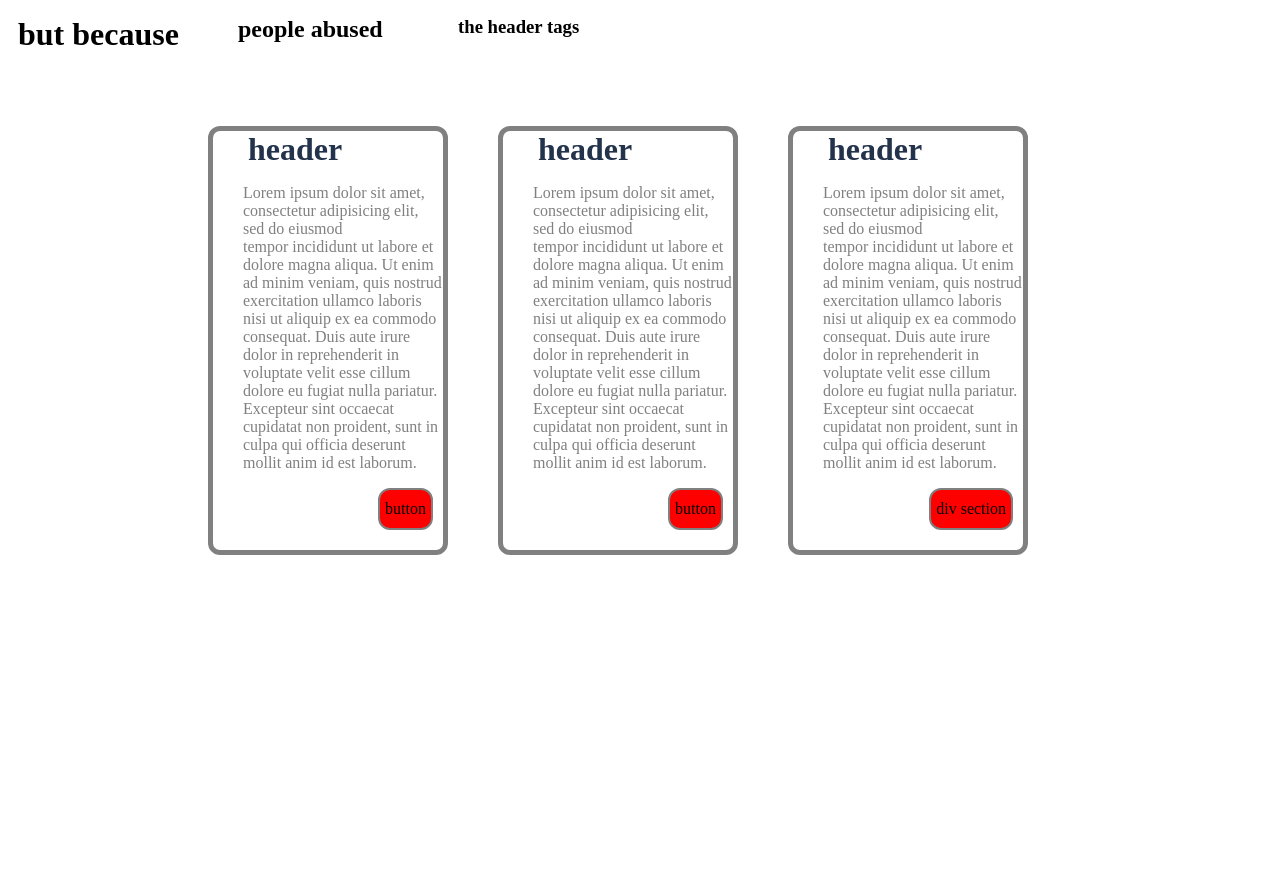
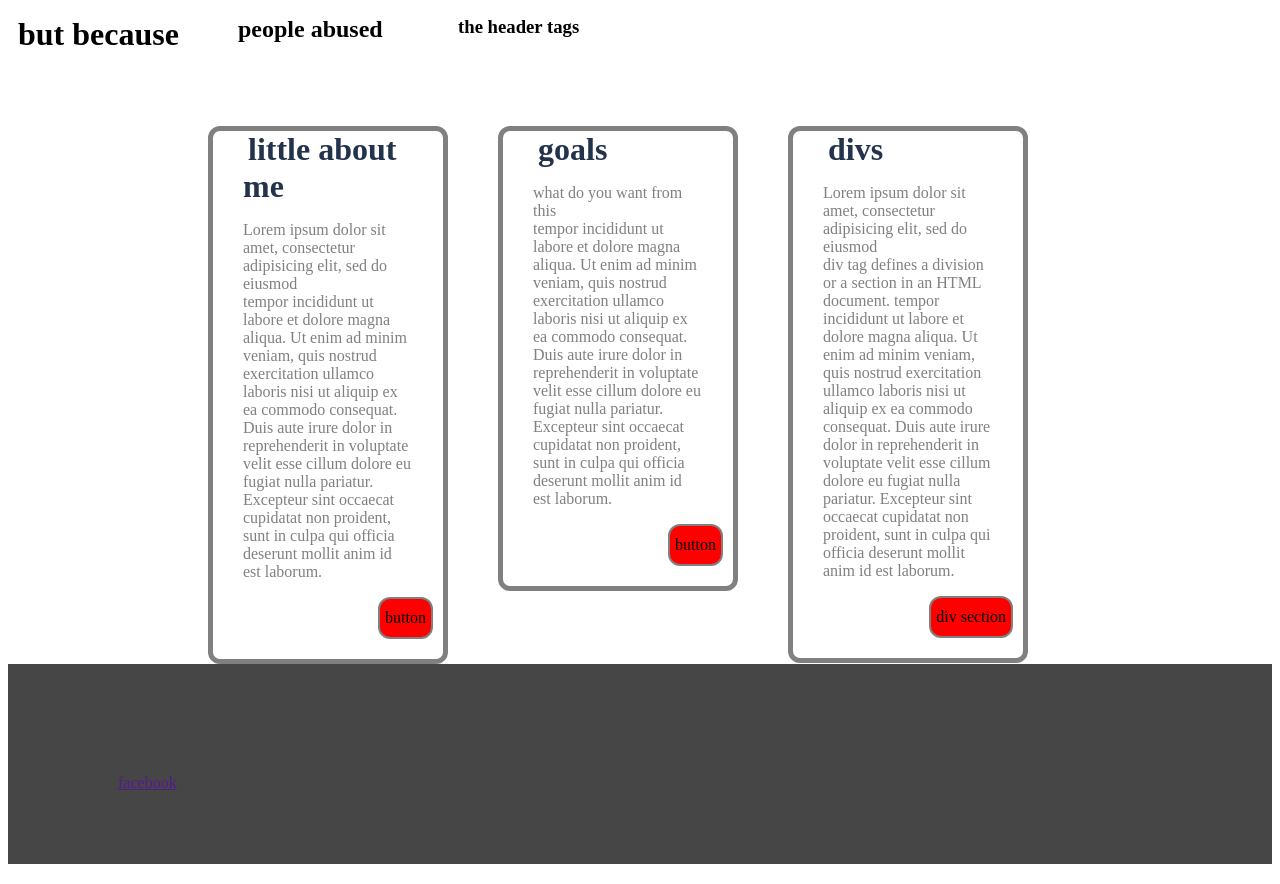
Before and after one commit to spriggse97/tutoring-class, a plain HTML site: page index.html in a window 1280 px wide. Shown: the part 300-1184 px from the top of the page. Before the commit the page ends 855 px from the top, so only its background shows below. Drawn offline with Linux system fonts and the light colour scheme.

Commit message:
added java script

```diff
--- a/css/style.css
+++ b/css/style.css
@@ -39,19 +39,35 @@
   text-decoration: none;
   color: black;
   float: right;
-
-
-
 }
 .button_building:hover{
   background-color: blue;
 }
+.definition{
+  text-decoration: none;
+  color: gray;
+}
+.definition:hover{
+  background-color: black;
+  color: white;
+}
+.footer{
+  background-color: #464647;
+
+  padding: 100px;
+}
 #coloring_paragraph1{
   color: gray;
+padding-right: 30px;
 }
 #coloring_paragraph2{
   color: gray;
+  padding-right: 30px;
 }
 #coloring_paragraph3{
   color: gray;
+padding-right: 30px;
 }
+#pics{
+
+}
--- a/index.html
+++ b/index.html
@@ -45,7 +45,7 @@ that algarithm anymore -->
 <br class="after-box">
 <div class="padding_div center_the_blocks">
 
-<strong class="tittle_marks">header</strong>
+<strong class="tittle_marks">little about me</strong>
 <p id="coloring_paragraph1">
   Lorem ipsum dolor sit amet, consectetur adipisicing elit, sed do eiusmod
   <br>
@@ -60,9 +60,9 @@ that algarithm anymore -->
 </div>
 <div class="padding_div">
 
-<strong class="tittle_marks">header</strong>
+<strong class="tittle_marks">goals</strong>
 <p id="coloring_paragraph2">
-  Lorem ipsum dolor sit amet, consectetur adipisicing elit, sed do eiusmod
+what do you want from this
   <br>
   tempor incididunt ut labore et dolore magna aliqua. Ut enim ad minim veniam,
   quis nostrud exercitation ullamco laboris nisi ut aliquip ex ea commodo
@@ -75,10 +75,11 @@ that algarithm anymore -->
 </div>
 <div class="padding_div">
 
-<strong class="tittle_marks">header</strong>
+<strong class="tittle_marks">divs</strong>
 <p id="coloring_paragraph3">
   Lorem ipsum dolor sit amet, consectetur adipisicing elit, sed do eiusmod
   <br>
+   <a class="definition">div tag defines a division or a section in an HTML document.</a>
   tempor incididunt ut labore et dolore magna aliqua. Ut enim ad minim veniam,
   quis nostrud exercitation ullamco laboris nisi ut aliquip ex ea commodo
   consequat. Duis aute irure dolor in reprehenderit in voluptate velit esse
@@ -88,10 +89,13 @@ that algarithm anymore -->
 
 <a href="#" class="button_building">div section</a>
 </div>
-<footer class="">
 
+</body>
+<footer class="after-box footer">
+<div class="box">
+  <a href=""><img src="" alt="">facebook</a>
+</div>
 </footer>
-</body>
 <!-- -->
 
 </html>
```
Also changed, not shown: imglesson/index.html (added, +10 -0 lines), justingcase/js/simple.js (added, +47 -0 lines), img/videogame.jpeg (added), imglesson/css/style.css (added).
